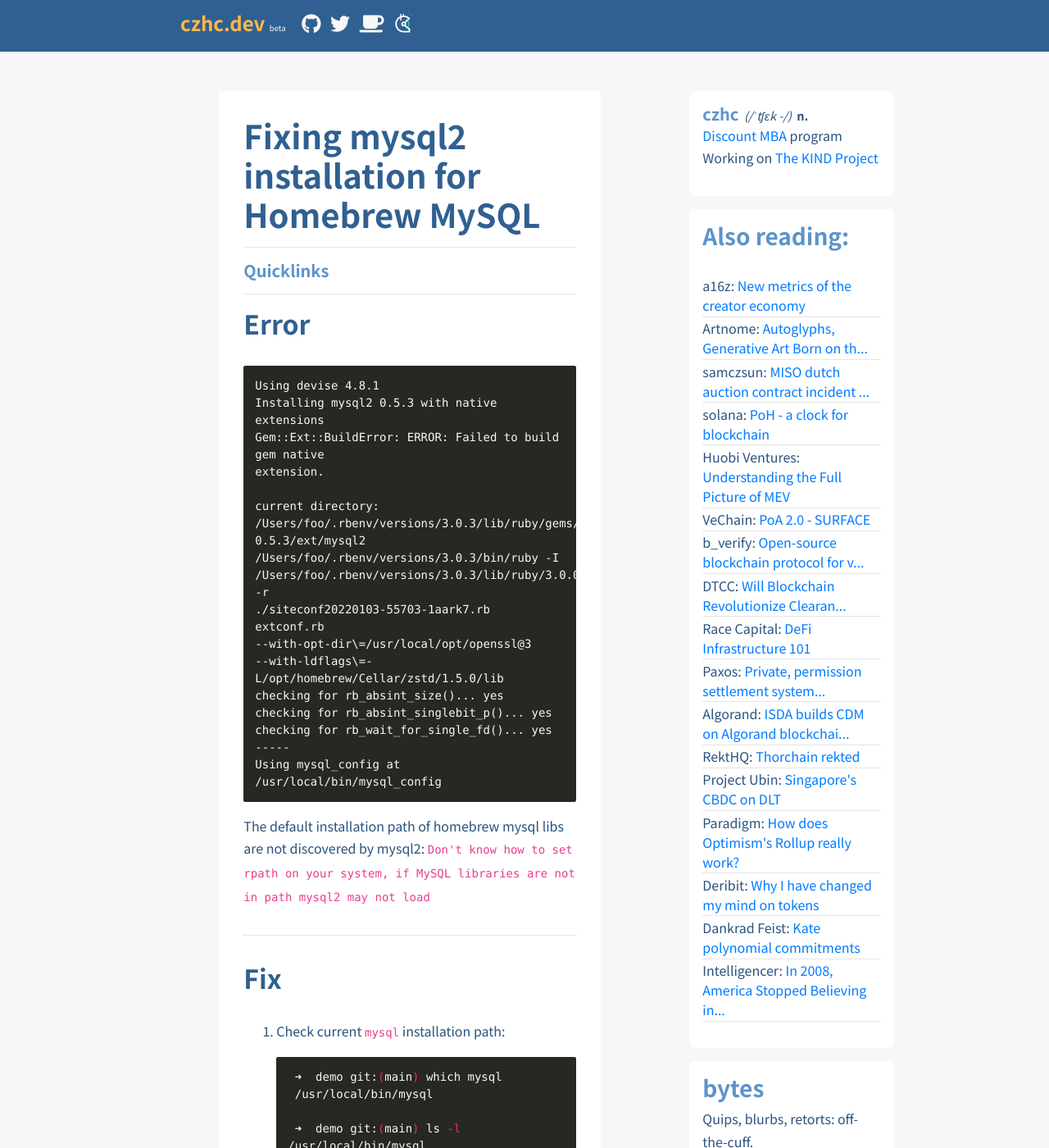
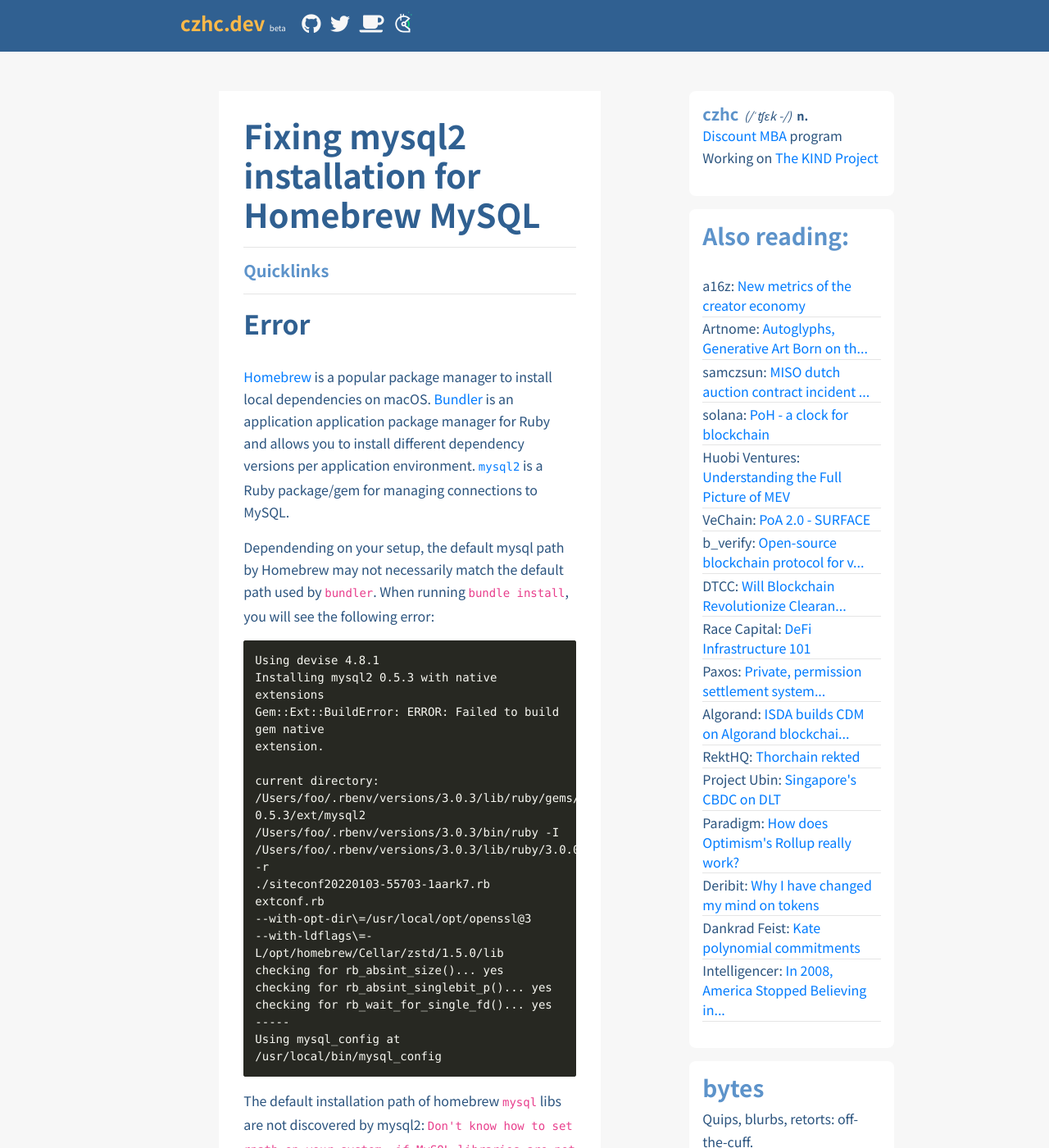
Before and after one commit to czhc/czhc.github.io, a Jekyll site: the page built from collections/_posts/2022-01-03-fix-mysql2-bundler-homebrew.md, in a window 1280 px wide and 1400 px high. Shown: the whole window at 82% size. Built offline with Jekyll 4.4.1, drawn with Linux system fonts in a browser that asks for light colours; nearby versions of some CDN libraries.

Commit message:
Update 2022-01-03-fix-mysql2-bundler-homebrew.md

````diff
--- a/collections/_posts/2022-01-03-fix-mysql2-bundler-homebrew.md
+++ b/collections/_posts/2022-01-03-fix-mysql2-bundler-homebrew.md
@@ -8,6 +8,12 @@
 ---
 
 ## Error
+
+[Homebrew](https://brew.sh/) is a popular package manager to install local dependencies on macOS.
+[Bundler](https://bundler.io/) is an application application package manager for Ruby and allows you to install different dependency versions per application environment. [`mysql2`](https://rubygems.org/gems/mysql2/versions/0.5.2) is a Ruby package/gem for managing connections to MySQL.
+
+Dependending on your setup, the default mysql path by Homebrew may not necessarily match the default path used by `bundler`. When running `bundle install`, you will see the following error:
+
 ```
 Using devise 4.8.1
 Installing mysql2 0.5.3 with native extensions
@@ -28,9 +34,9 @@
 Using mysql_config at /usr/local/bin/mysql_config
 ```
 
-The default installation path of homebrew mysql libs are not discovered by mysql2: `Don't know how to set rpath on your system, if MySQL libraries are not in path mysql2 may not load`
+The default installation path of homebrew `mysql` libs are not discovered by mysql2: `Don't know how to set rpath on your system, if MySQL libraries are not in path mysql2 may not load`
 
-## Fix
+## How to Fix
 
 1. Check current `mysql` installation path:
 
````
